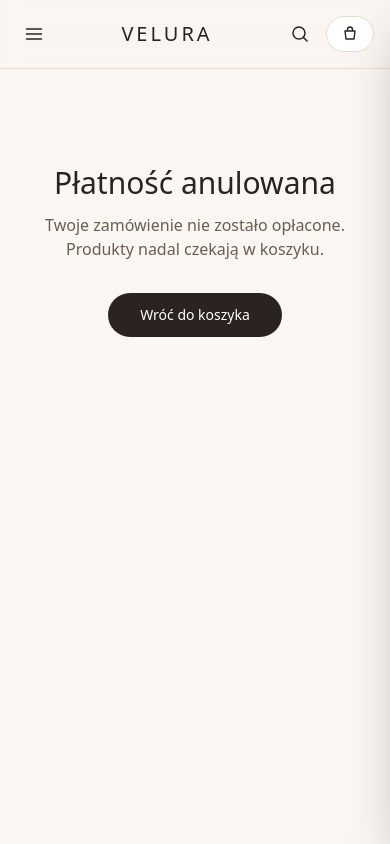
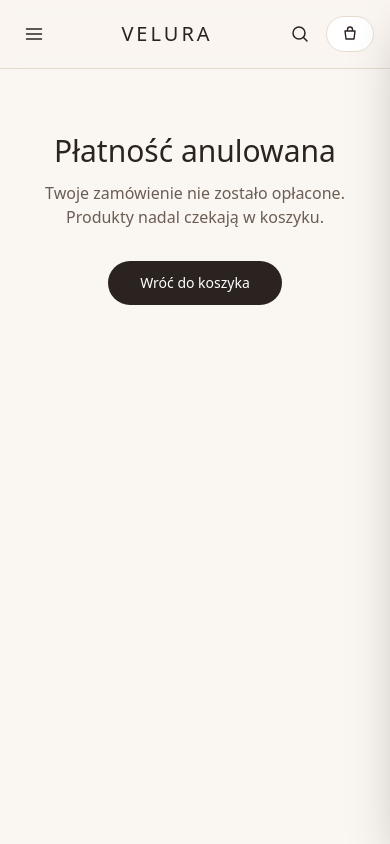
Before and after one commit to mvtczak/velura-sklep-demo, a Next.js app: page /checkout/cancel in a window 390 px wide. Shown: the top 844 px of the page. Built offline with nearby package versions, Linux system fonts and the light colour scheme; a web font is replaced by a local one.

Commit message:
Add search, filters, SEO metadata, mobile responsiveness: src/app/checkout/cancel/page.tsx

```diff
--- a/src/app/checkout/cancel/page.tsx
+++ b/src/app/checkout/cancel/page.tsx
@@ -2,7 +2,7 @@
 
 export default function CheckoutCancelPage() {
   return (
-    <div className="mx-auto max-w-2xl px-6 py-24 text-center">
+    <div className="mx-auto max-w-2xl px-4 py-16 text-center sm:px-6 sm:py-24">
       <h1 className="font-serif-display text-3xl text-ink">Płatność anulowana</h1>
       <p className="mt-3 text-ink-soft">
         Twoje zamówienie nie zostało opłacone. Produkty nadal czekają w koszyku.
```
